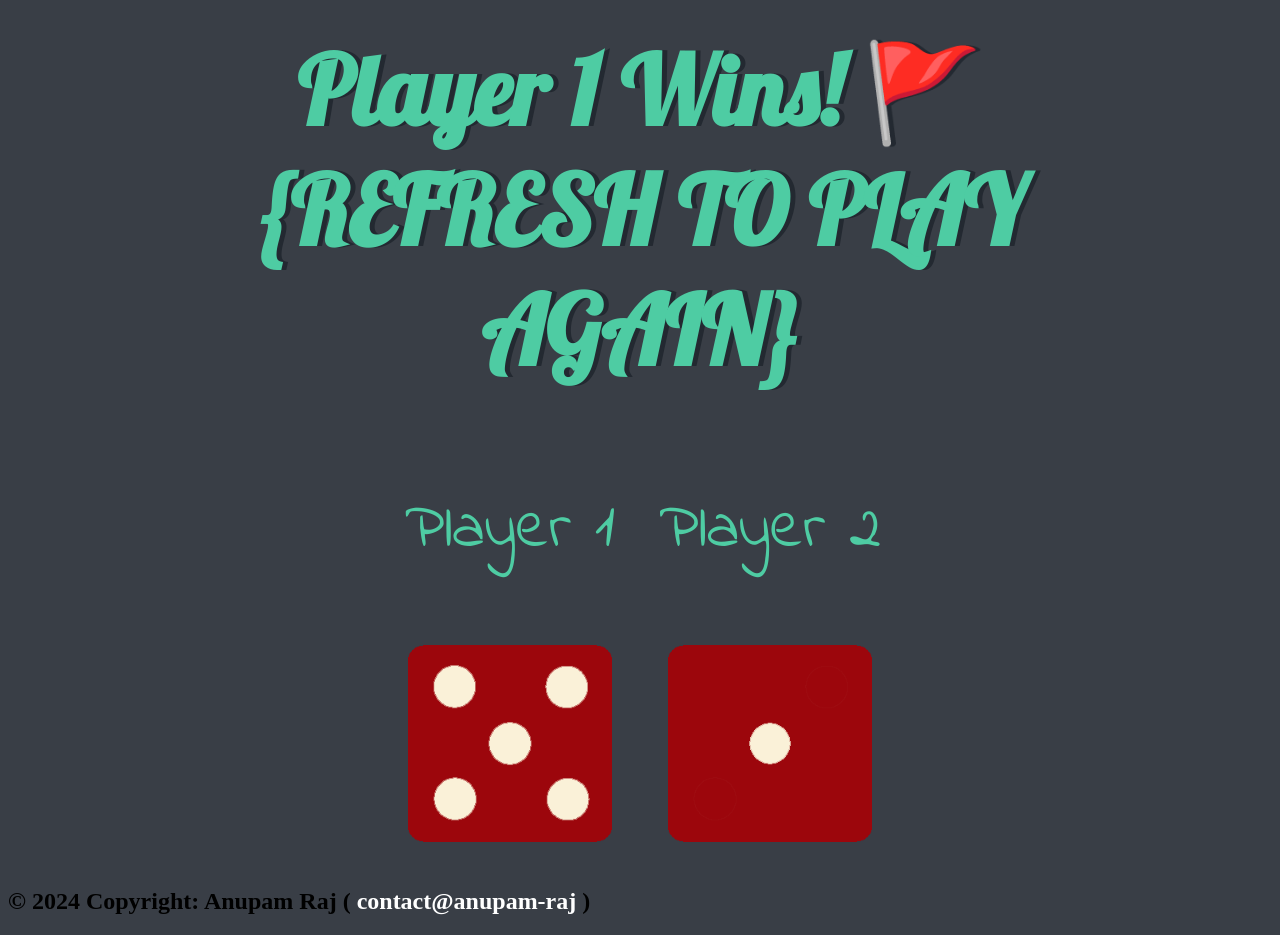
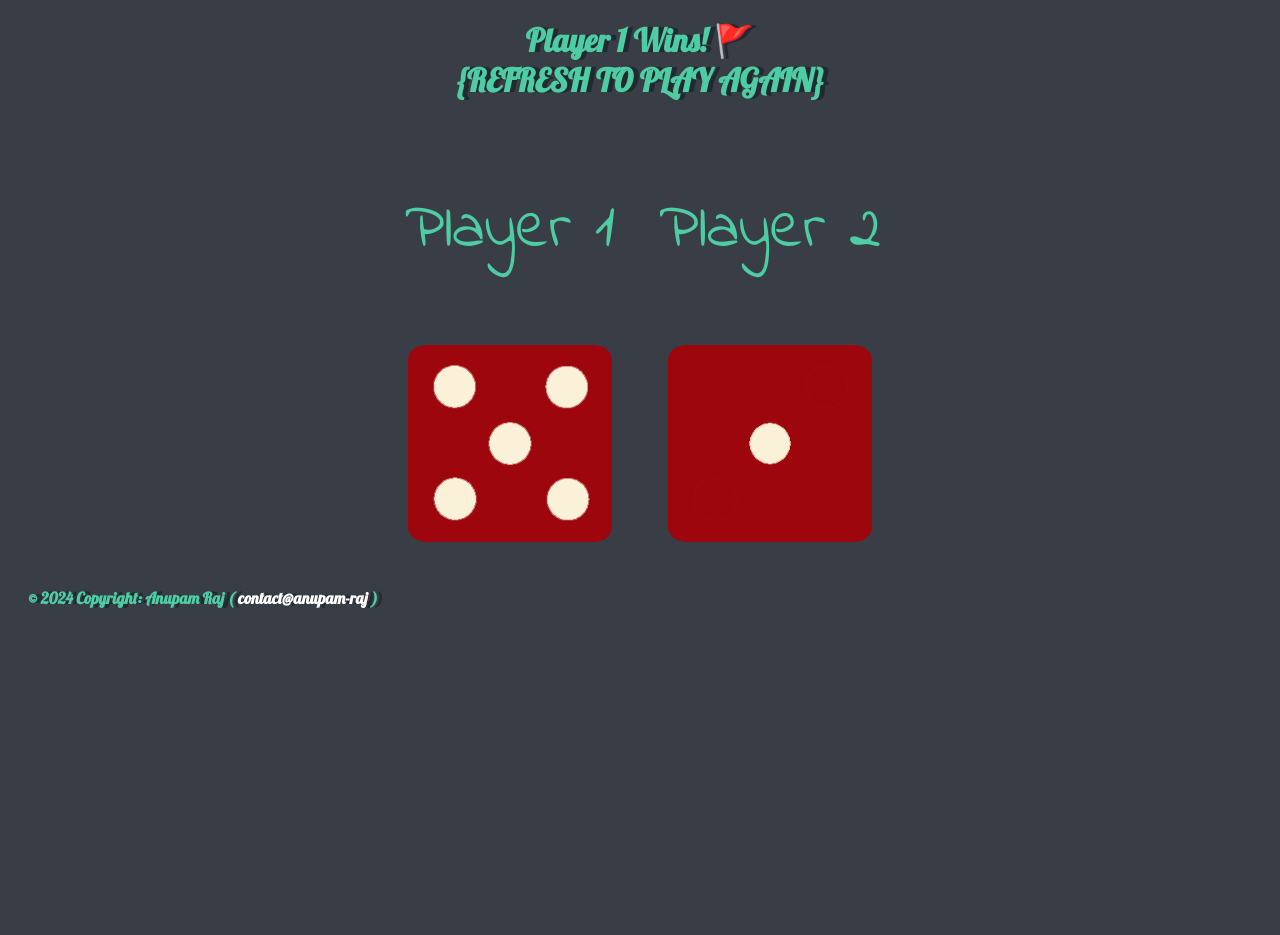
Before and after one commit to anupamraj0900/DiceNexus, a plain HTML site: page index.html in a window 1280 px wide. After the commit the page ends 800 px from the top, so only its background shows below. Drawn offline with Linux system fonts and the light colour scheme; files whose address does not match are found by name.

Commit message:
Update styles.css

```diff
--- a/styles.css
+++ b/styles.css
@@ -15,10 +15,10 @@ body {
 }
 
 h1 {
-  margin: 30px;
+  margin: 20px;
   font-family: 'Lobster', cursive;
   text-shadow: 5px 0 #232931;
-  font-size: 6rem;
+  font-size: 2rem;
   color: #4ECCA3;
 }
 
@@ -26,6 +26,14 @@ p {
   font-size: 4rem;
   color: #4ECCA3;
   font-family: 'Indie Flower', cursive;
+}
+
+h2 {
+  margin: 20px;
+  font-family: 'Lobster', cursive;
+  text-shadow: 5px 0 #232931;
+  font-size: 1rem;
+  color: #4ECCA3;
 }
 
 img {
```
